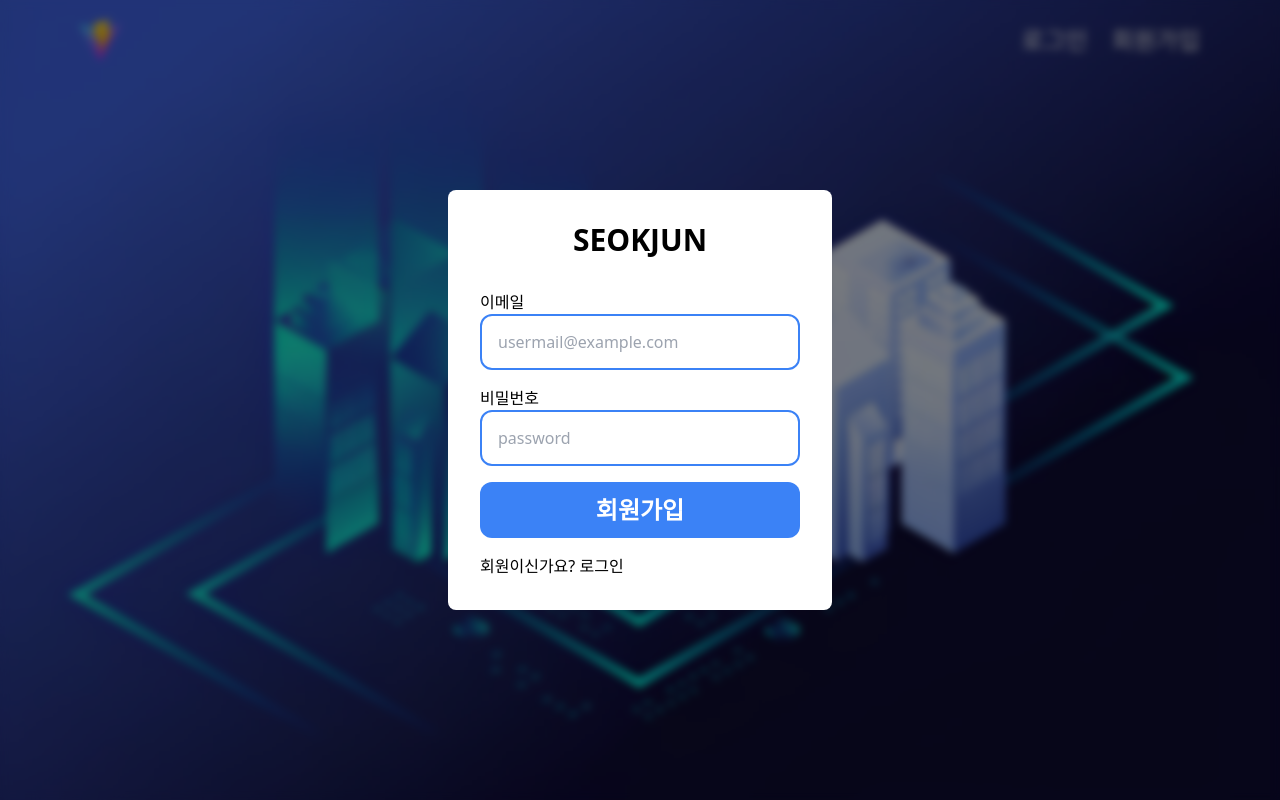
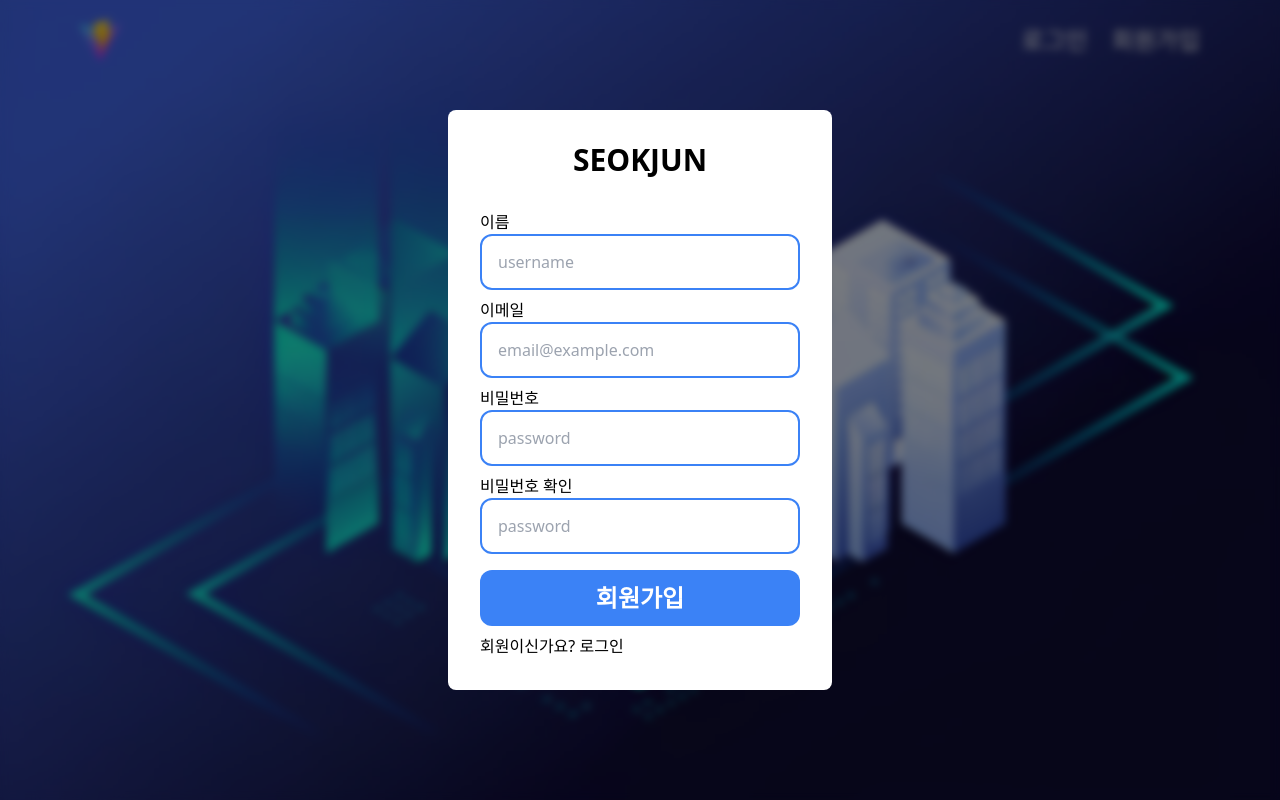
Before and after one commit to seokjunh/DT_fullstact, a React (Vite) app in the folder my-react-front/: page / in a window 1280 px wide. Both pictures are taken after a click on the element "회원가입". Built offline with nearby package versions, Linux system fonts and the light colour scheme.

Commit message:
update signup page, add post fetch

```diff
--- a/my-react-front/src/component/SignUp.tsx
+++ b/my-react-front/src/component/SignUp.tsx
@@ -1,44 +1,138 @@
+import { useState } from "react";
 
 interface SignUpProps {
   onClose: () => void;
   onSwitchToSignIn: () => void;
 }
 
+interface InputFieldProps {
+  label: string;
+  type: string;
+  placeholder: string;
+  value: string;
+  onChange: (e: React.ChangeEvent<HTMLInputElement>) => void;
+}
+
+const InputField = ({
+  label,
+  type,
+  placeholder,
+  value,
+  onChange,
+}: InputFieldProps) => (
+  <div className="mb-2">
+    <div>{label}</div>
+    <div className="border-2 border-blue-500 h-14 rounded-xl flex items-center p-4">
+      <input
+        type={type}
+        placeholder={placeholder}
+        required
+        className="w-full outline-none"
+        value={value}
+        onChange={onChange}
+      />
+    </div>
+  </div>
+);
+
 export const SignUp = ({ onClose, onSwitchToSignIn }: SignUpProps) => {
+  const [username, setUserName] = useState("");
+  const [email, setEmail] = useState("");
+  const [password, setPassword] = useState("");
+  const [confirmPassword, setConfirmPassword] = useState("");
+
+  const passwordsMatch = password === confirmPassword && password != "";
+
+  const handleSignUp = async () => {
+    if (passwordsMatch) {
+      const response = await fetch("http://127.0.0.1:8000/create_user", {
+        method: "POST",
+        headers: {
+          "Content-Type": "application/json",
+        },
+        body: JSON.stringify({
+          username,
+          email,
+          password,
+        }),
+      });
+
+      if (response.ok) {
+        const data = await response.json();
+        console.log(data);
+        alert("회원가입이 성공했습니다.");
+        onClose();
+      } else {
+        alert("회원가입이 실패했습니다.");
+      }
+    } else {
+      alert("비밀번호가 일치하지 않습니다.");
+    }
+  };
+
   return (
     <div>
       <div className="text-center text-3xl font-bold mb-8">SEOKJUN</div>
+      <InputField
+        label="이름"
+        type="text"
+        placeholder="username"
+        value={username}
+        onChange={(e) => setUserName(e.target.value)}
+      />
+      <InputField
+        label="이메일"
+        type="text"
+        placeholder="email@example.com"
+        value={email}
+        onChange={(e) => setEmail(e.target.value)}
+      />
+      <InputField
+        label="비밀번호"
+        type="password"
+        placeholder="password"
+        value={password}
+        onChange={(e) => setPassword(e.target.value)}
+      />
+      <InputField
+        label="비밀번호 확인"
+        type="password"
+        placeholder="password"
+        value={confirmPassword}
+        onChange={(e) => setConfirmPassword(e.target.value)}
+      />
 
-      <div className="mb-4">
-        <div>이메일</div>
-        <div className="border-2 border-blue-500 h-14 rounded-xl flex items-center p-4">
-          <input
-            type="text"
-            placeholder="usermail@example.com"
-            required
-            className="w-full outline-none"
-          />
+      {password && confirmPassword && (
+        <div
+          className={`mb-2 ${
+            passwordsMatch ? "text-green-600" : "text-red-600"
+          }`}
+        >
+          {passwordsMatch
+            ? "비밀번호가 일치합니다."
+            : "비밀번호가 일치하지 않습니다."}
         </div>
-      </div>
+      )}
 
-      <div className="mb-4">
-        <div>비밀번호</div>
-        <div className="border-2 border-blue-500 h-14 rounded-xl flex items-center p-4">
-          <input
-            type="password"
-            placeholder="password"
-            required
-            className="w-full outline-none"
-          />
-        </div>
-      </div>
-
-      <div className="bg-blue-500 h-14 flex items-center justify-center rounded-xl mb-4 hover:bg-sky-700">
-        <button onClick={onClose} className="text-white font-bold text-2xl">회원가입</button>
+      <div className="bg-blue-500 h-14 flex items-center justify-center rounded-xl mt-4 mb-2 hover:bg-sky-700">
+        <button
+          onClick={handleSignUp}
+          className="text-white font-bold text-2xl"
+        >
+          회원가입
+        </button>
       </div>
 
       <div>
-        <p>회원이신가요? <a onClick={onSwitchToSignIn} className="cursor-pointer hover:text-blue-500">로그인</a></p>
+        <p>
+          회원이신가요?{" "}
+          <a
+            onClick={onSwitchToSignIn}
+            className="cursor-pointer hover:text-blue-500"
+          >
+            로그인
+          </a>
+        </p>
       </div>
     </div>
   );
```
